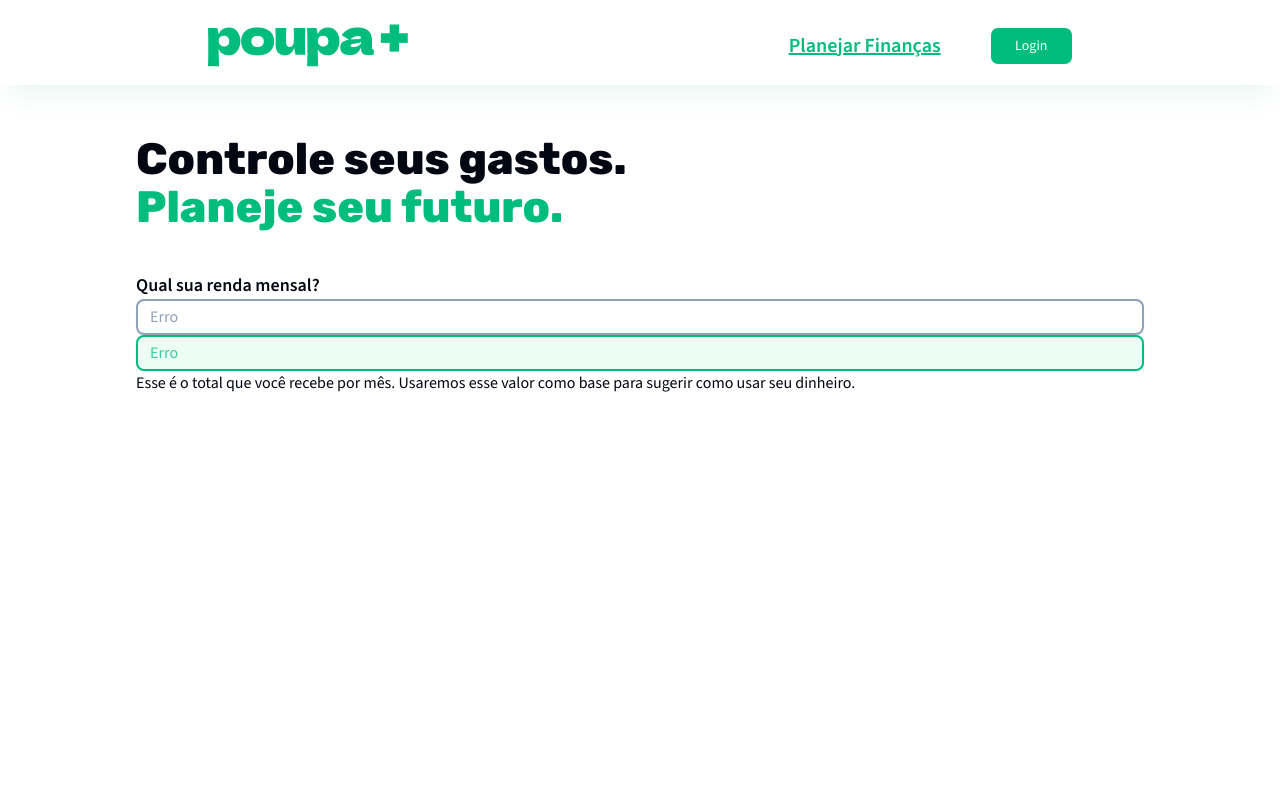
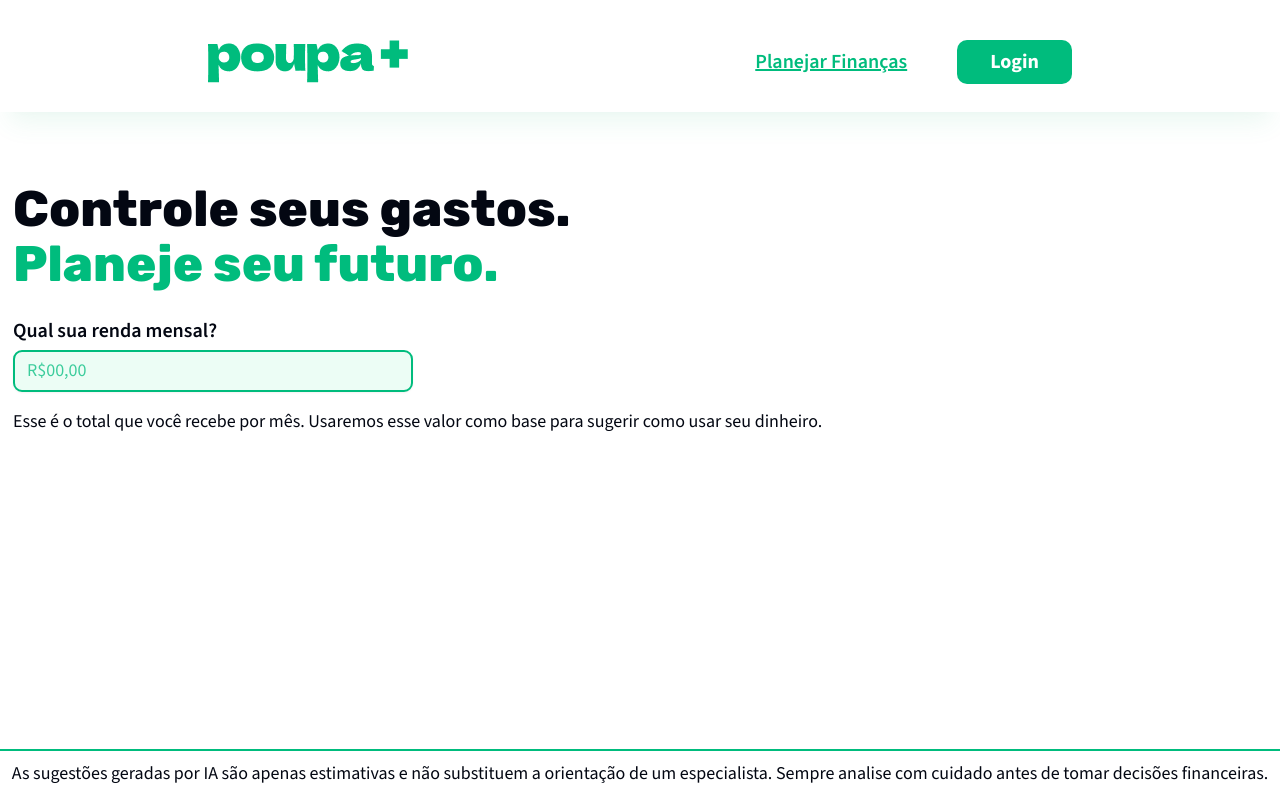
Before and after one commit to Amanda093/poupa_mais, a Next.js app: page / in a window 1280 px wide. Built offline with nearby package versions, Linux system fonts and the light colour scheme.

Commit message:
feat: codifiquei o footer

```diff
--- a/src/app/globals.css
+++ b/src/app/globals.css
@@ -13,62 +13,61 @@
 body {
   color: var(--color-gray-950);
   font-family: var(--font-source-sans-3);
-  font-size: 18px;
+  font-size: 20px;
   font-weight: 600;
 }
 h1 {
-  font-size: 44px;
+  font-size: 2.5em;
   font-weight: 800;
   font-family: var(--font-rubik);
   line-height: 110%;
 }
 h2 {
-  font-size: 32px;
+  font-size: 1.6em;
   font-family: var(--font-rubik);
 }
 h3 {
-  font-size: 22px;
+  font-size: 1.1em;
   font-family: var(--font-rubik);
 }
 b {
   font-weight: 700;
 }
+p {
+  margin-bottom: 0.2em;
+}
 
-.default-shadow {
+.header-shadow {
   box-shadow:
     0px 4px 15px -12px rgba(8, 22, 15, 0.05),
     0px 20px 24px -10px rgba(55, 189, 124, 0.1);
 }
 .text-h1 {
-  font-size: 48px;
+  font-size: 2.5em;
   font-weight: 800;
   font-family: var(--font-rubik);
+  line-height: 110%;
 }
 .text-h2 {
-  font-size: 36px;
+  font-size: 1.6em;
   font-family: var(--font-rubik);
 }
 .text-h3 {
-  font-size: 26px;
-  font-family: var(--font-rubik);
-}
-.text-h4 {
-  font-size: 22px;
+  font-size: 1.1em;
   font-family: var(--font-rubik);
 }
 .text-body {
-  font-size: 18px;
+  font-size: 1em;
   font-weight: 600;
 }
 .text-bold {
-  font-weight: 700;
+  font-weight: 600;
 }
 .text-light {
-  font-size: 16px;
+  font-size: 0.9em;
   font-weight: 400;
 }
 .text-header {
-  font-size: 20px;
   line-height: 150%;
   font-weight: 600;
   color: var(--color-emerald-500);
--- a/src/app/layout.tsx
+++ b/src/app/layout.tsx
@@ -3,6 +3,7 @@ import "./globals.css";
 import type { Metadata } from "next";
 import { Rubik, Source_Sans_3 } from "next/font/google";
 
+import { Footer } from "@/components/ui/footer";
 import { Header } from "@/components/ui/header";
 
 // Fonte do titulo
@@ -38,6 +39,7 @@ export default function RootLayout({
       >
         <Header />
         <main>{children}</main>
+        <Footer />
       </body>
     </html>
   );
--- a/src/app/page.tsx
+++ b/src/app/page.tsx
@@ -2,13 +2,14 @@ import { Input } from "@/components/ui/input";
 
 export default function Home() {
   return (
-    <div className="container mx-auto max-w-[1270px] py-[50px]">
+    <div className="container mx-auto !max-w-[1270px] py-[70px]">
       <h1>Controle seus gastos.</h1>
-      <h1 className="pb-10 text-emerald-500">Planeje seu futuro.</h1>
-      <div>
-        <p>Qual sua renda mensal?</p>
-        <Input type="text" placeholder="Erro" variant="default" />
-        <Input type="text" placeholder="Erro" variant="background" />
+      <h1 className="pb-6 text-emerald-500">Planeje seu futuro.</h1>
+      <div className="flex flex-col gap-4">
+        <div className="max-w-[400px]">
+          <p>Qual sua renda mensal?</p>
+          <Input type="text" placeholder="R$00,00" variant="background" />
+        </div>
         <p className="text-light">
           Esse é o total que você recebe por mês. Usaremos esse valor como base
           para sugerir como usar seu dinheiro.
--- a/src/components/ui/button.tsx
+++ b/src/components/ui/button.tsx
@@ -5,7 +5,7 @@ import * as React from "react";
 import { cn } from "@/lib/utils";
 
 const buttonVariants = cva(
-  "inline-flex items-center justify-center gap-2 whitespace-nowrap rounded-[0.5em] text-sm font-medium transition-all disabled:pointer-events-none disabled:opacity-50 [&_svg]:pointer-events-none [&_svg:not([class*='size-'])]:size-4 shrink-0 [&_svg]:shrink-0 outline-none focus-visible:border-ring focus-visible:ring-ring/50 focus-visible:ring-[3px] aria-invalid:ring-destructive/20 dark:aria-invalid:ring-destructive/40 aria-invalid:border-destructive",
+  "inline-flex items-center justify-center gap-2 whitespace-nowrap rounded-[0.5em] text-[1em] font-[700] transition-all disabled:pointer-events-none disabled:opacity-50 [&_svg]:pointer-events-none [&_svg:not([class*='size-'])]:size-4 shrink-0 [&_svg]:shrink-0 outline-none focus-visible:border-ring focus-visible:ring-ring/50 focus-visible:ring-[3px] aria-invalid:ring-destructive/20 dark:aria-invalid:ring-destructive/40 aria-invalid:border-destructive",
   {
     variants: {
       variant: {
@@ -22,7 +22,7 @@ const buttonVariants = cva(
         link: "text-primary underline-offset-4 hover:underline",
       },
       size: {
-        default: "h-9 px-[1.75em] py-[0.4em] has-[>svg]:px-3",
+        default: " px-[1.65em] py-[0.35em] has-[>svg]:px-3",
         sm: "h-8 rounded-md gap-1.5 px-3 has-[>svg]:px-2.5",
         lg: "h-10 rounded-md px-6 has-[>svg]:px-4",
         icon: "size-9",
@@ -32,7 +32,7 @@ const buttonVariants = cva(
       variant: "default",
       size: "default",
     },
-  }
+  },
 );
 
 function Button({
--- /dev/null
+++ b/src/components/ui/footer.tsx
@@ -0,0 +1,11 @@
+const Footer = () => {
+  return (
+    <p className="text-light fixed bottom-0 w-full border-t-[0.15em] border-emerald-500 py-[0.5em] text-center">
+      As sugestões geradas por IA são apenas estimativas e não substituem a
+      orientação de um especialista. Sempre analise com cuidado antes de tomar
+      decisões financeiras.
+    </p>
+  );
+};
+
+export { Footer };
--- a/src/components/ui/header.tsx
+++ b/src/components/ui/header.tsx
@@ -14,7 +14,7 @@ const Header = () => {
   const pathname = usePathname();
 
   return (
-    <header className="default-shadow flex w-full px-[200px] pt-[24px] pb-[18px]">
+    <header className="header-shadow flex w-full px-[200px] pt-[40px] pb-[28px]">
       <nav className="container flex justify-between">
         {/* logotipo e link */}
         <Link href="/" className="">
--- a/src/components/ui/input.tsx
+++ b/src/components/ui/input.tsx
@@ -4,13 +4,13 @@ import * as React from "react";
 import { cn } from "@/lib/utils";
 
 const inputVariants = cva(
-  "font-[400] text-[16px]  placeholder:text-slate-400 selection:bg-primary selection:text-primary-foreground dark:bg-input/30 border-input flex h-9 w-full min-w-0 rounded-[0.5em] border bg-transparent px-3 py-1 shadow-xs transition-[color,box-shadow] outline-none file:inline-flex file:h-7 file:border-0 file:bg-transparent  disabled:pointer-events-none disabled:cursor-not-allowed disabled:opacity-50",
+  "font-[400] text-[0.9em]  placeholder:text-slate-400 selection:bg-primary selection:text-primary-foreground dark:bg-input/30 border-input flex w-full min-w-0 rounded-[0.5em] border bg-transparent px-3 py-[0.3em] shadow-xs transition-[color,box-shadow] outline-none file:inline-flex file:h-7 file:border-0 file:bg-transparent  disabled:pointer-events-none disabled:cursor-not-allowed disabled:opacity-50",
   {
     variants: {
       variant: {
-        default: "border-2 border-slate-400 bg-white text-black-950",
+        default: "border-[0.15em] border-slate-400 bg-white text-black-950",
         background:
-          "border-2 border-emerald-500 placeholder:text-emerald-500/75 bg-emerald-50 text-emerald-500",
+          "border-[0.15em] border-emerald-500 placeholder:text-emerald-500/75 bg-emerald-50 text-emerald-500",
       },
     },
     defaultVariants: {
```
